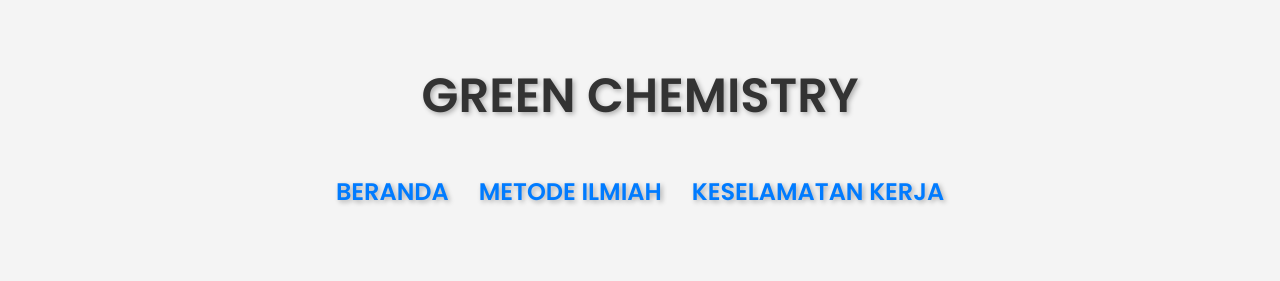
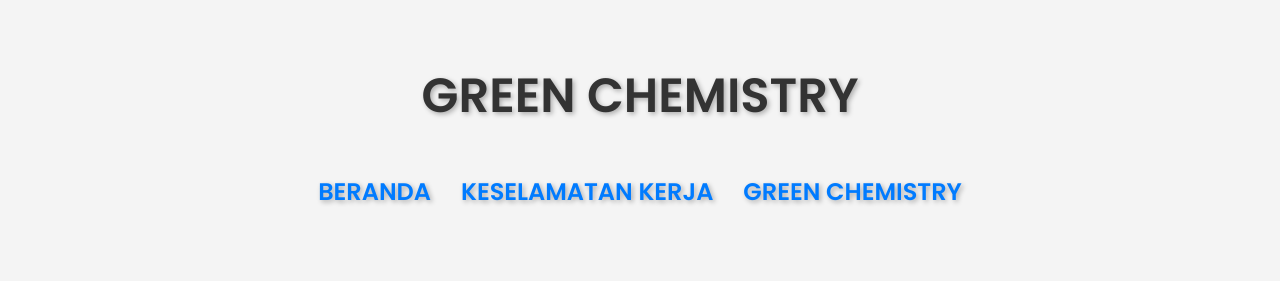
Before and after one commit to Malasnyaoi123/Malasnyaoi123.github.io, a plain HTML site: page KIMIA HIJAU.html in a window 1280 px wide. Shown: the top 281 px of the page. Drawn offline with Linux system fonts and the light colour scheme.

Commit message:
Update KIMIA HIJAU.html

```diff
--- a/KIMIA HIJAU.html
+++ b/KIMIA HIJAU.html
@@ -101,9 +101,9 @@
         <h1>GREEN CHEMISTRY</h1>
         <nav>
             <ul>
-                <li><a href="BERANDA KIMIA.html">BERANDA</a></li>
-                <li><a href="METODE ILMIAH.html">METODE ILMIAH</a></li>
-                <li><a href="KESELAMATAN KERJA.html">KESELAMATAN KERJA</a></li>
+                <li><a href=index.html>BERANDA</a></li>
+                <li><a href=KESELAMATAN KERJA.html>KESELAMATAN KERJA</a></li>
+                <li><a href=KIMIA HIJAU.html>GREEN CHEMISTRY</a></li>
             </ul>
         </nav>
     </header>
```
